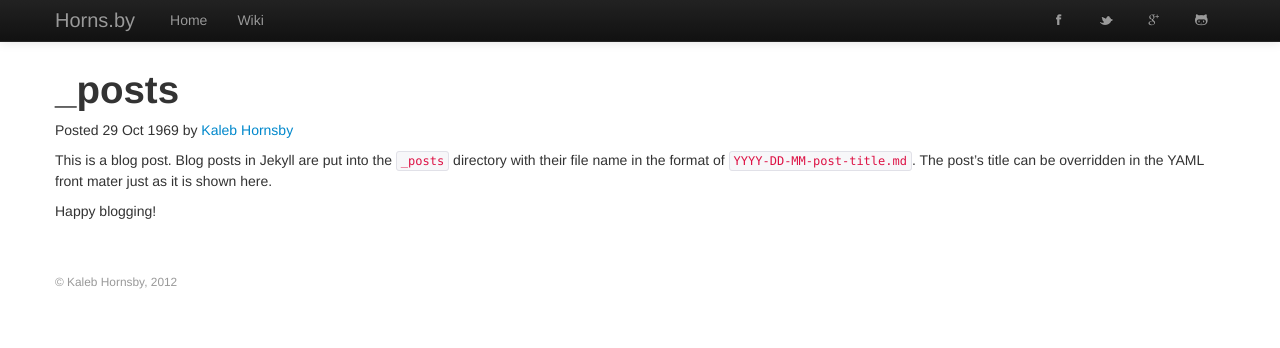
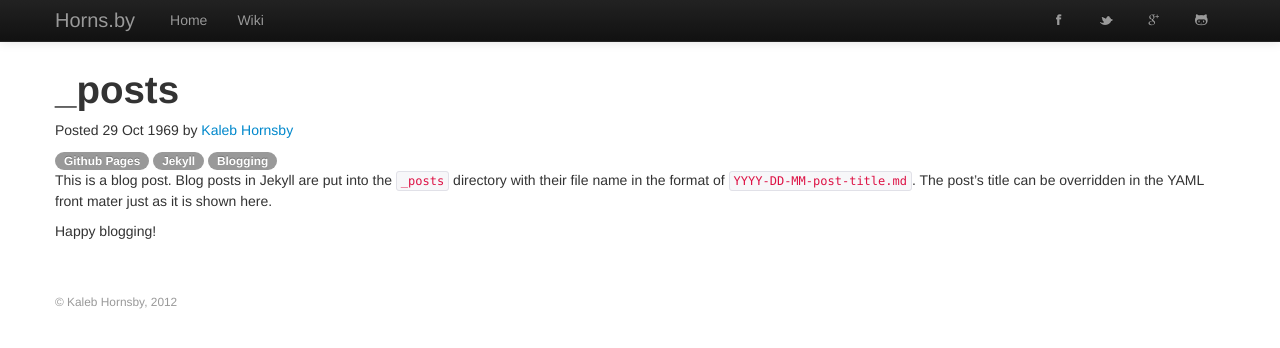
Before and after one commit to Hornsby/hornsby.github.com, a Jekyll site: the page built from _posts/1969-10-29-README.md, in a window 1280 px wide. Shown: the top 348 px of the page. Built offline with Jekyll 4.4.1, drawn with Linux system fonts in a browser that asks for light colours; nearby versions of some CDN libraries; comment, search, counter and statistics services are not loaded.

Commit message:
Update _posts/1969-10-29-README.md

```diff
--- a/_posts/1969-10-29-README.md
+++ b/_posts/1969-10-29-README.md
@@ -1,6 +1,10 @@
 ---
     layout: post
     title:  _posts
+    tags:
+    - Github Pages
+    - Jekyll
+    - Blogging
 ---
 
 This is a blog post.  Blog posts in Jekyll are put into the `_posts` directory
```
